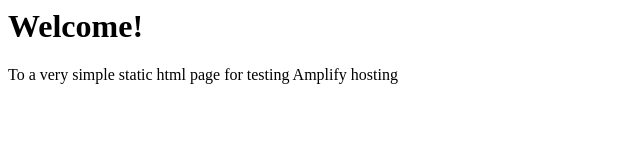
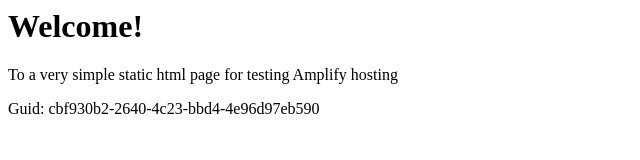
Before and after one commit to aws-aemilia-yul/Github-PR-Commit-Integration-Test-DoNotTouch-Gith-P5X5MO5I-v1-prod-ca-central-1, a website: page src/index.html in a window 1280 px wide. Shown: the whole page, without its empty margins (0-640 px from the left). Drawn offline with Linux system fonts and the light colour scheme.

Commit message:
commit from integ tests

```diff
--- a/src/index.html
+++ b/src/index.html
@@ -1,3 +1,5 @@
+
+
 <html lang="en">
 
 <head>
@@ -10,6 +12,6 @@
 <body>
     <h1>Welcome!</h1>
     <p>To a very simple static html page for testing Amplify hosting</p>
-</body>
+    <p>Guid: cbf930b2-2640-4c23-bbd4-4e96d97eb590</p></body>
 
 </html>
```
